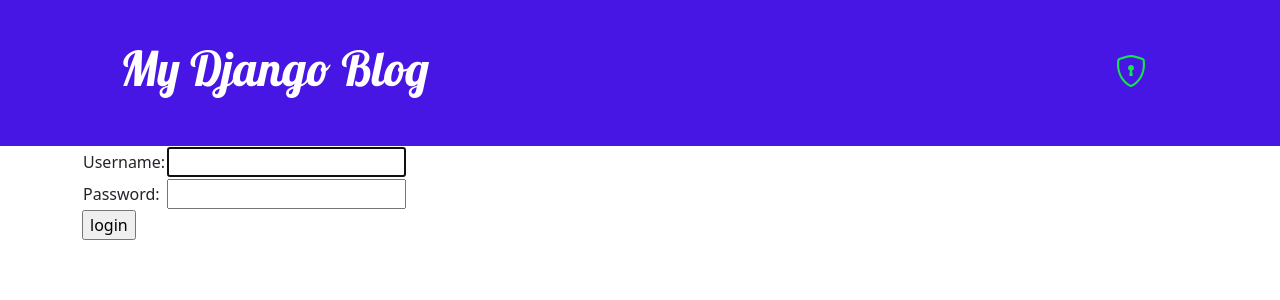
After one commit to miachafer/my-first-blog, a Django app: page /accounts/login/?next=/drafts/ in a window 1280 px wide. The commit adds this page. Shown: the top 300 px of the page. Run offline with Django 3.2, Linux system fonts and the light colour scheme.

Commit message:
Add draft and authentication

```diff
--- a/blog/templates/blog/base.html
+++ b/blog/templates/blog/base.html
@@ -16,8 +16,16 @@
                 </div>
                 <div>
                     {% if user.is_authenticated %}
+                        <a class="btn btn-default" href="{% url 'post_draft_list' %}">
+                            <i class="bi bi-pencil-square" style="font-size: 2rem; color: #E44816;"></i>
+                        </a>
                         <a class="btn btn-default" href="{% url 'post_new' %}" class="top-menu">
-                            <i class="bi bi-file-earmark-plus" style="font-size: 2rem; color: #16E448;"></i>
+                            <i class="bi bi-plus-circle" style="font-size: 2rem; color: #16E448;"></i>
+                        </a>
+                        <p class="top-menu">Hello, {{ user.username }} <small>(<a href="{% url 'logout' %}">Log out</a>)</small></p>
+                    {% else %}
+                        <a class="btn btn-default" href="{% url 'login' %}" class="top-menu">
+                            <i class="bi bi-shield-lock" style="font-size: 2rem; color: #16E448;"></i>
                         </a>
                     {% endif %}
                 </div>
--- a/blog/templates/blog/post_edit.html
+++ b/blog/templates/blog/post_edit.html
@@ -4,6 +4,8 @@
     <h2>New post</h2>
     <form method="POST" class="post-form">{% csrf_token %}
         {{ form.as_p }}
-        <button type="submit" class="save btn btn-default">Save</button>
+        <div align="right">
+            <button type="submit" class="btn btn-primary">Save</button>
+        </div>
     </form>
 {% endblock %}
--- /dev/null
+++ b/blog/templates/registration/login.html
@@ -0,0 +1,24 @@
+{% extends "blog/base.html" %}
+
+{% block content %}
+    {% if form.errors %}
+        <p>Your username and password didn't match. Please try again.</p>
+    {% endif %}
+
+    <form method="post" action="{% url 'login' %}">
+    {% csrf_token %}
+        <table>
+        <tr>
+            <td>{{ form.username.label_tag }}</td>
+            <td>{{ form.username }}</td>
+        </tr>
+        <tr>
+            <td>{{ form.password.label_tag }}</td>
+            <td>{{ form.password }}</td>
+        </tr>
+        </table>
+
+        <input type="submit" value="login" />
+        <input type="hidden" name="next" value="{{ next }}" />
+    </form>
+{% endblock %}
--- a/blog/urls.py
+++ b/blog/urls.py
@@ -6,4 +6,7 @@ urlpatterns = [
     path('post/<int:pk>/', views.post_detail, name='post_detail'),
     path('post/new/', views.post_new, name='post_new'),
     path('post/<int:pk>/edit/', views.post_edit, name='post_edit'),
+    path('drafts/', views.post_draft_list, name='post_draft_list'),
+    path('post/<pk>/publish/', views.post_publish, name='post_publish'),
+    path('post/<pk>/remove/', views.post_remove, name='post_remove'),
 ]
--- a/mysite/settings.py
+++ b/mysite/settings.py
@@ -125,3 +125,5 @@ STATIC_ROOT = BASE_DIR / 'static'
 # https://docs.djangoproject.com/en/3.2/ref/settings/#default-auto-field
 
 DEFAULT_AUTO_FIELD = 'django.db.models.BigAutoField'
+
+LOGIN_REDIRECT_URL = '/'
--- a/mysite/urls.py
+++ b/mysite/urls.py
@@ -15,8 +15,11 @@ Including another URLconf
 """
 from django.contrib import admin
 from django.urls import path, include
+from django.contrib.auth import views
 
 urlpatterns = [
     path('admin/', admin.site.urls),
     path('', include('blog.urls')),
+    path('accounts/login/', views.LoginView.as_view(), name='login'),
+    path('accounts/logout/', views.LogoutView.as_view(next_page='/'), name='logout'),
 ]
```
Also changed, not shown: blog/templates/blog/post_detail.html (+8 -0 lines), blog/templates/blog/post_draft_list.html (added, +11 -0 lines), blog/views.py (+24 -2 lines), blog/static/css/blog.css (line endings or trailing spaces).
